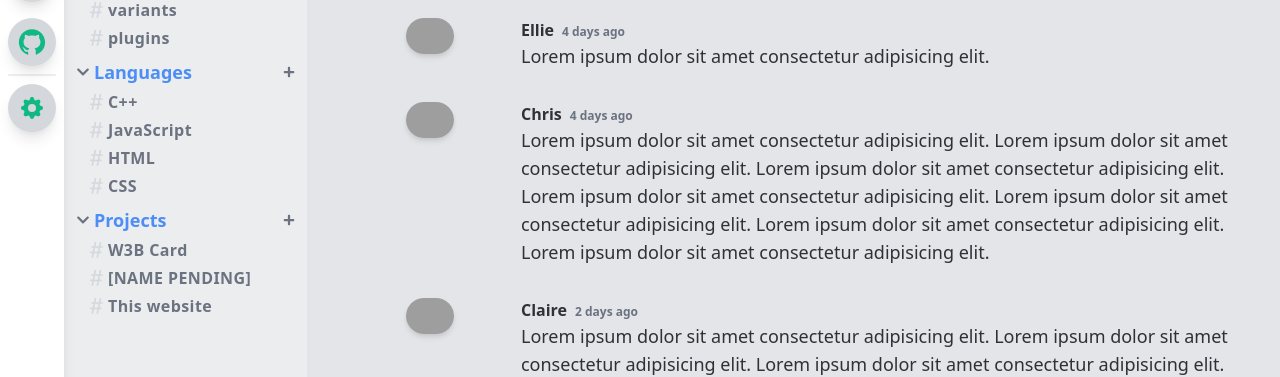
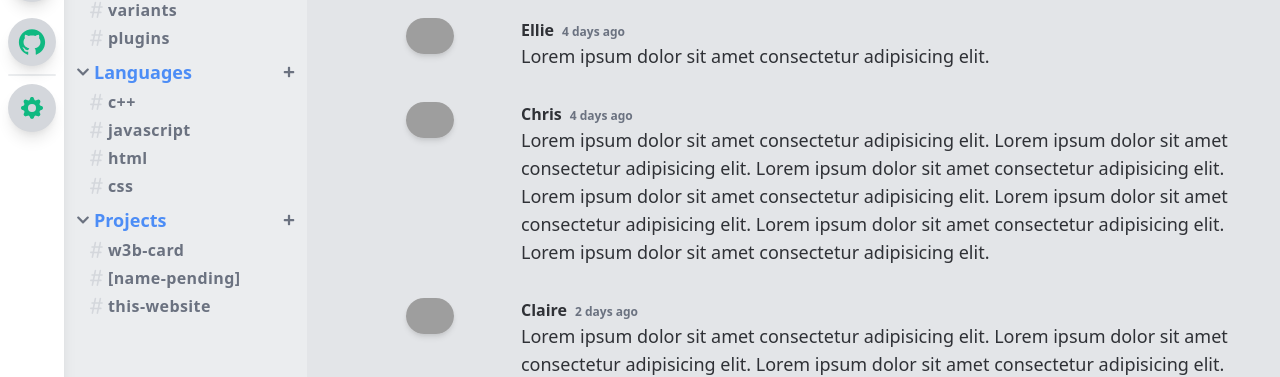
Before and after one commit to gitJamoo/jamesPortfolio, a React (Create React App) app: page / in a window 1280 px wide. Shown: the part 314-691 px from the top of the page. Built offline with nearby package versions, Linux system fonts and the light colour scheme; grey boxes are pictures that could not be loaded.

Commit message:
made language uniform

```diff
--- a/src/components/ChannelBar/index.jsx
+++ b/src/components/ChannelBar/index.jsx
@@ -5,8 +5,8 @@ import { FaChevronDown, FaChevronRight, FaPlus } from 'react-icons/fa';
 const topics = ['tailwind-css', 'react'];
 const aboutme = ['jit-compilation', 'purge-files', 'dark-mode'];
 const random = ['variants', 'plugins'];
-const languages = ['C++', 'JavaScript', 'HTML', 'CSS']
-const projects = ['W3B Card', '[NAME PENDING]', 'This website']
+const languages = ['c++', 'javascript', 'html', 'css']
+const projects = ['w3b-card', '[name-pending]', 'this-website']
 
 const ChannelBar = () => {
   return (
```
